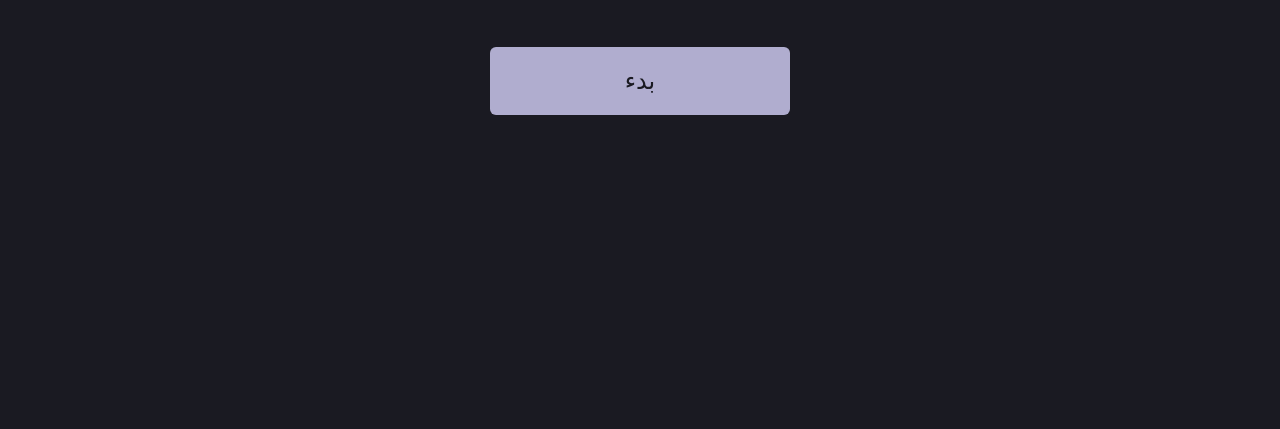
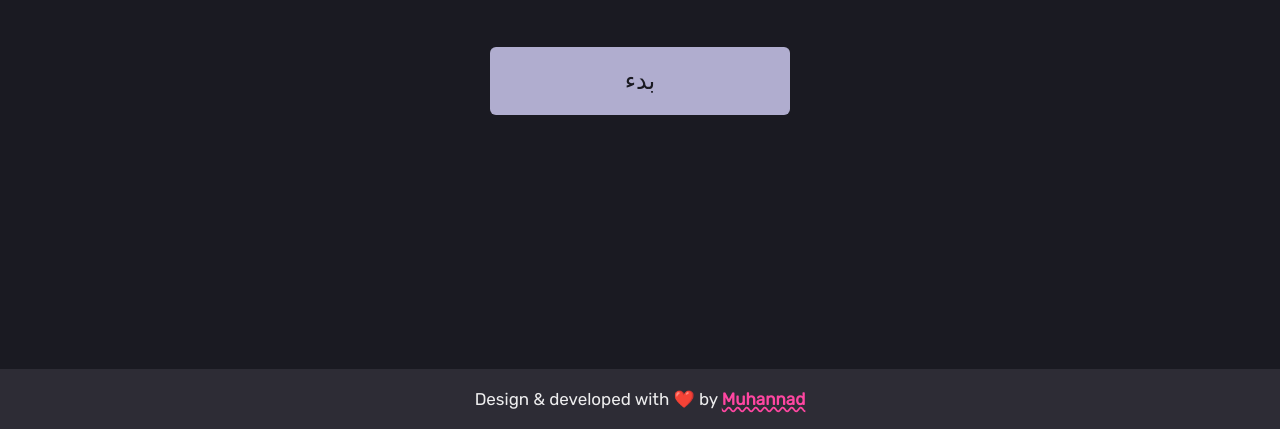
Before and after one commit to muhannad-elbolaky/quiz-app, a website built with Vite: page index.html in a window 1280 px wide. Shown: the part 371-800 px from the top of the page. Built offline with nearby package versions, Linux system fonts and the light colour scheme.

Commit message:
add footer

```diff
--- a/index.html
+++ b/index.html
@@ -11,6 +11,10 @@
 			<div id="home" class="flex-column flex-center">
 				<h1 dir="auto">🩶🩷🩵</h1>
 				<a href="exam.html" class="btn">بدء</a>
+				<p class="author-link">
+					Design & developed with ❤️ by
+					<a href="https://github.com/Majoramari" target="_blank">Muhannad</a>
+				</p>
 			</div>
 		</div>
 	</body>
--- a/src/style.css
+++ b/src/style.css
@@ -1,4 +1,4 @@
-@import url('https://fonts.googleapis.com/css2?family=Rubik&display=swap');
+@import url("https://fonts.googleapis.com/css2?family=Rubik&display=swap");
 /* @import url('https://fonts.googleapis.com/css2?family=Cairo&display=swap'); */
 
 :root {
@@ -17,7 +17,7 @@
 	margin: 0;
 	padding: 0;
 	font-size: 62.5%;
-  font-family: 'Rubik', cursive;
+	font-family: "Rubik", cursive;
 }
 
 body {
@@ -98,6 +98,23 @@ p {
 	box-shadow: none;
 }
 
+.author-link {
+	font-size: 1.7rem;
+	text-align: center;
+	position: absolute;
+	padding: 2rem 1rem;
+	bottom: 0;
+	width: 100%;
+	background-color: #2d2c35;
+}
+
+.author-link > a {
+	color: #ff46a1;
+	font-size: 1.7rem;
+	font-weight: bold;
+	text-decoration: wavy underline;
+}
+
 @media screen and (max-width: 600px) {
 	* {
 		font-size: 55%;
```
Also changed, not shown: end.html (+4 -0 lines). Lines whose indentation alone changed are shown as unchanged.
